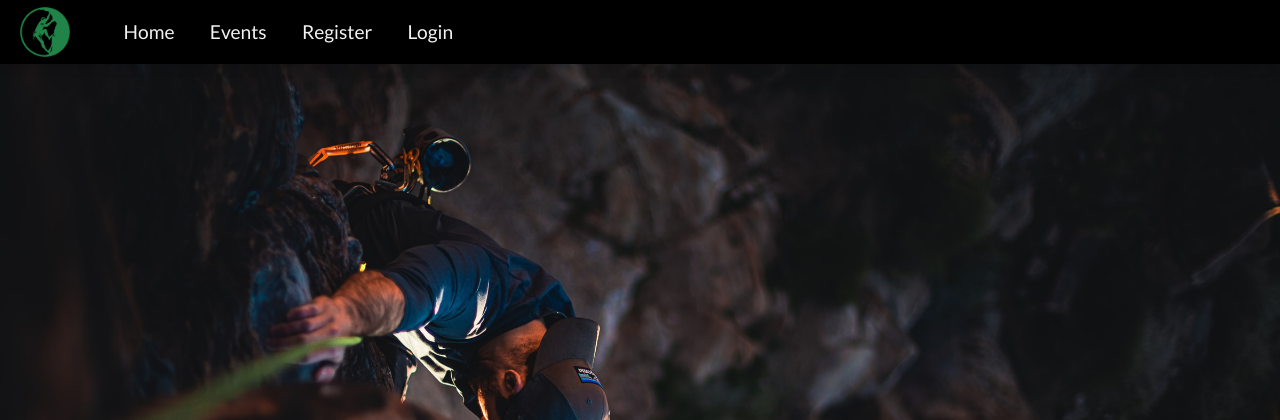
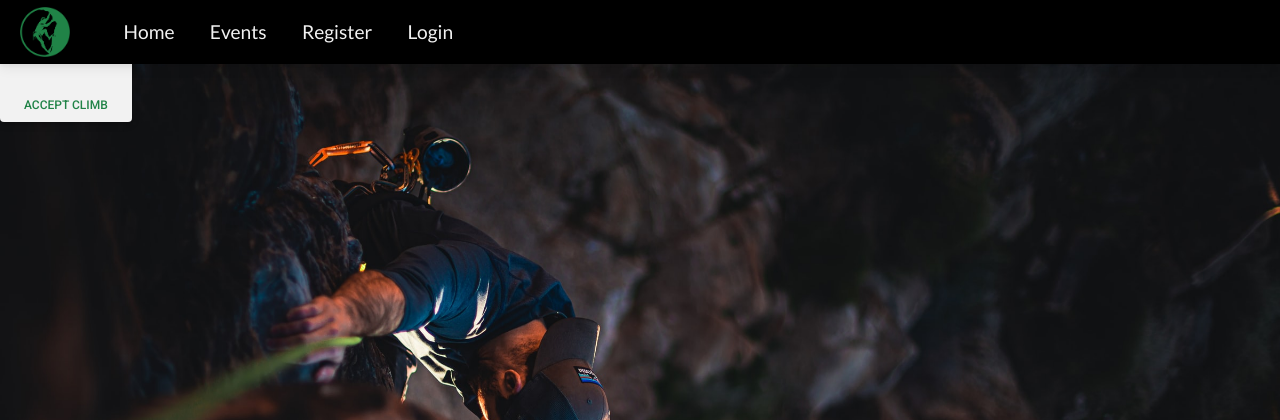
Before and after one commit to mateuszniechwiej/Climbing-Buddy, a Flask app: template templates/confirm_climb.html in a window 1280 px wide. Shown: the top 420 px of the page. Run offline with Flask 2, Linux system fonts and the light colour scheme; the template is opened without the code that fills it: most values are stand-ins (such as "Sample title", 1, 10 or a date in 2020); some libraries are stand-ins or nearby versions.

Commit message:
Add back accept climb btn to confirm_climb page

```diff
--- a/templates/confirm_climb.html
+++ b/templates/confirm_climb.html
@@ -1,5 +1,8 @@
 {% extends "base.html" %}
 {% block content %}
+    <a href="#accept_climb" class="btn cb-btn--accept mt-5 pt-5" role="button" data-mdb-toggle="modal">Accept
+        Climb</a>
+    <!-- Accept climb modal -->
     <div class="modal fade" id="accept_climb" tabindex="-1" aria-labelledby="Accept Climb" aria-hidden="true">
         <div class="modal-dialog modal-dialog-centered">
             <div class="modal-content cb-accept--content">
```
